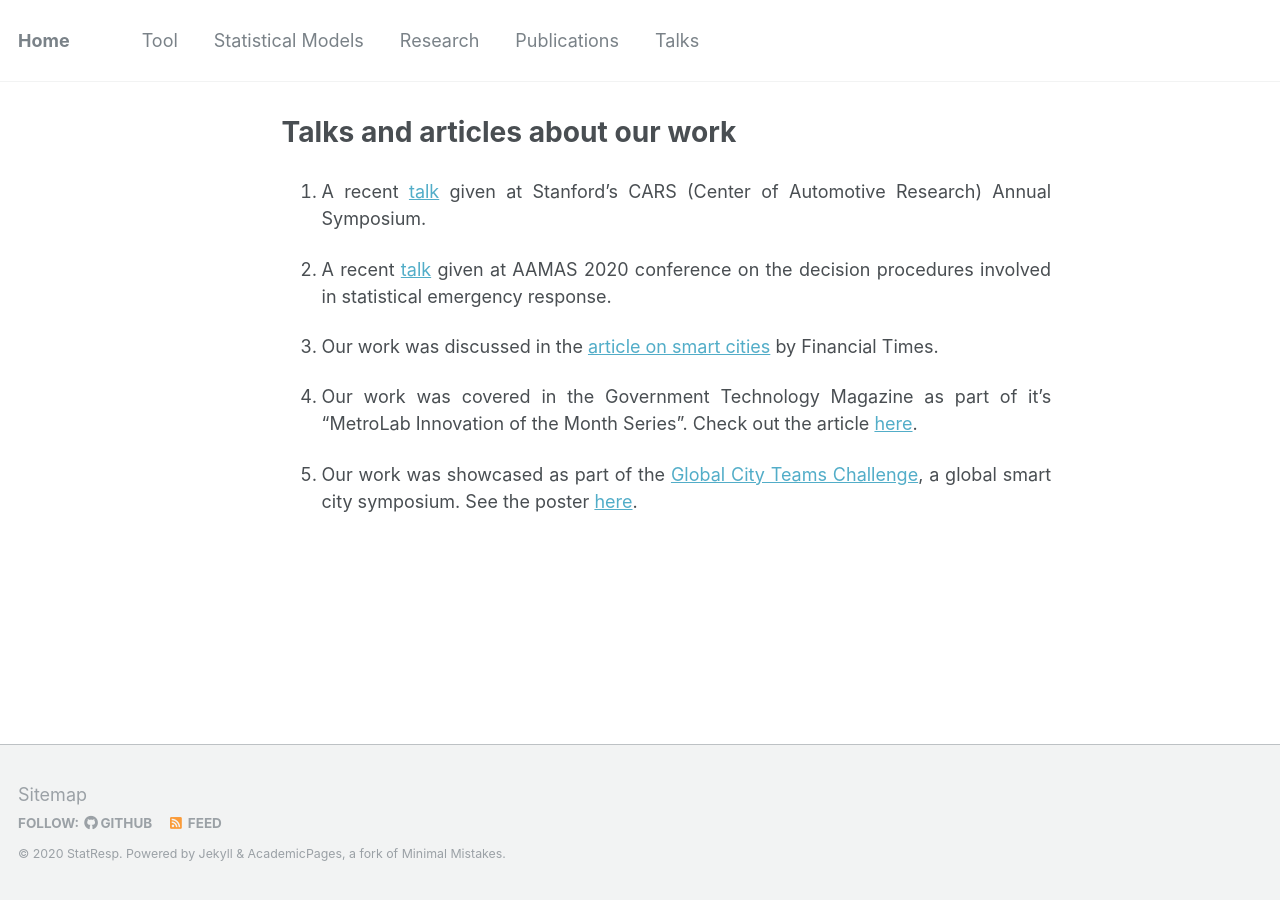
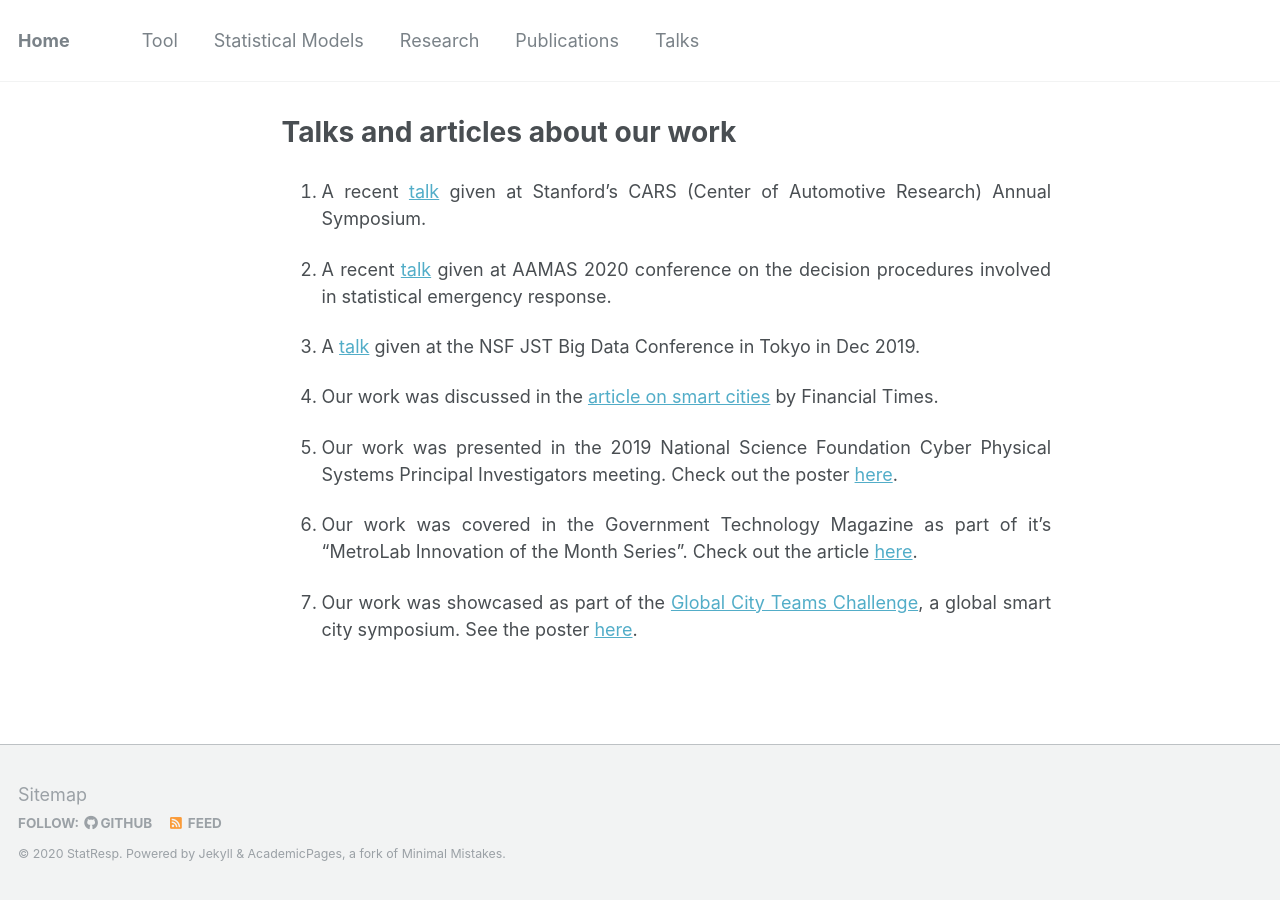
Before and after one commit to TransactiveSCC/statresp.github.io, a Jekyll site: the page built from _pages/talks.md, in a window 1280 px wide. Built offline with Jekyll 4.4.1, drawn with Linux system fonts in a browser that asks for light colours.

Commit message:
Update talks.md

```diff
--- a/_pages/talks.md
+++ b/_pages/talks.md
@@ -8,7 +8,11 @@ author_profile: true
 
 2. A recent [talk](https://underline.io/lecture/382-on-algorithmic-decision-procedures-in-emergency-response-systems-in-smart-and-connected-communities) given at AAMAS 2020 conference on the decision procedures involved in statistical emergency response.
 
+3. A [talk](https://statresp.github.io/publications/JST_NSF_Dubey_bigdata.pdf) given at the NSF JST Big Data Conference in Tokyo in Dec 2019.
+
 3. Our work was discussed in the [article on smart cities](https://www.ft.com/content/140ae3f0-1b6f-11ea-81f0-0c253907d3e0) by Financial Times.
+
+4. Our work was presented in the 2019 National Science Foundation Cyber Physical Systems Principal Investigators meeting. Check out the poster [here](https://statresp.github.io/publications/DubeyAbhishek1640624Poster.pdf).
 
 4. Our work was covered in the Government Technology Magazine as part of it's "MetroLab Innovation of the Month Series". Check out the article [here](https://www.govtech.com/public-safety/Data-Drives-Down-Nashvilles-Emergency-Response-Times.html).
 
```
